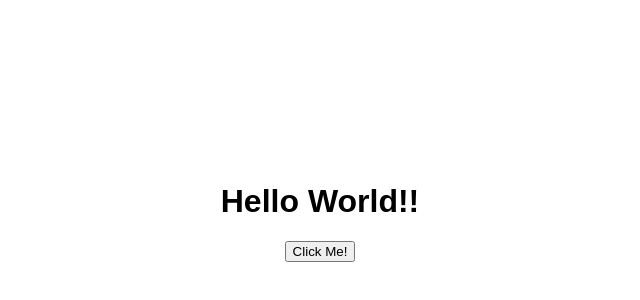
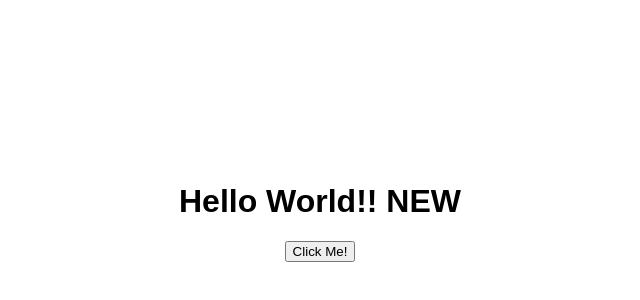
Before and after one commit to mariorcardoso/trunk-based-dev, a website: page index.html in a window 1280 px wide. Shown: the part 196-496 px from the top of the page, without its empty margins (320-960 px from the left). Drawn offline with Linux system fonts and the light colour scheme.

Commit message:
new MR test

```diff
--- a/index.html
+++ b/index.html
@@ -7,7 +7,7 @@
     <link rel="stylesheet" href="style.css" />
   </head>
   <body>
-    <h1>Hello World!!</h1>
+    <h1>Hello World!! NEW</h1>
     <button id="btn">Click Me!</button>
     <script src="script.js"></script>
   </body>
```
